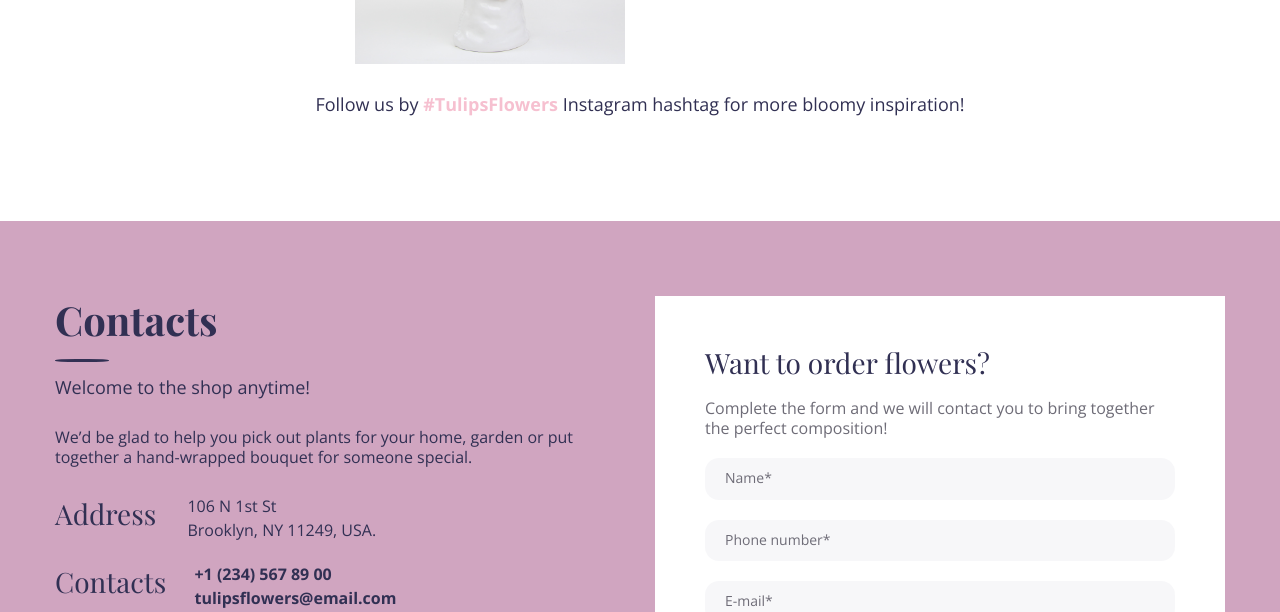
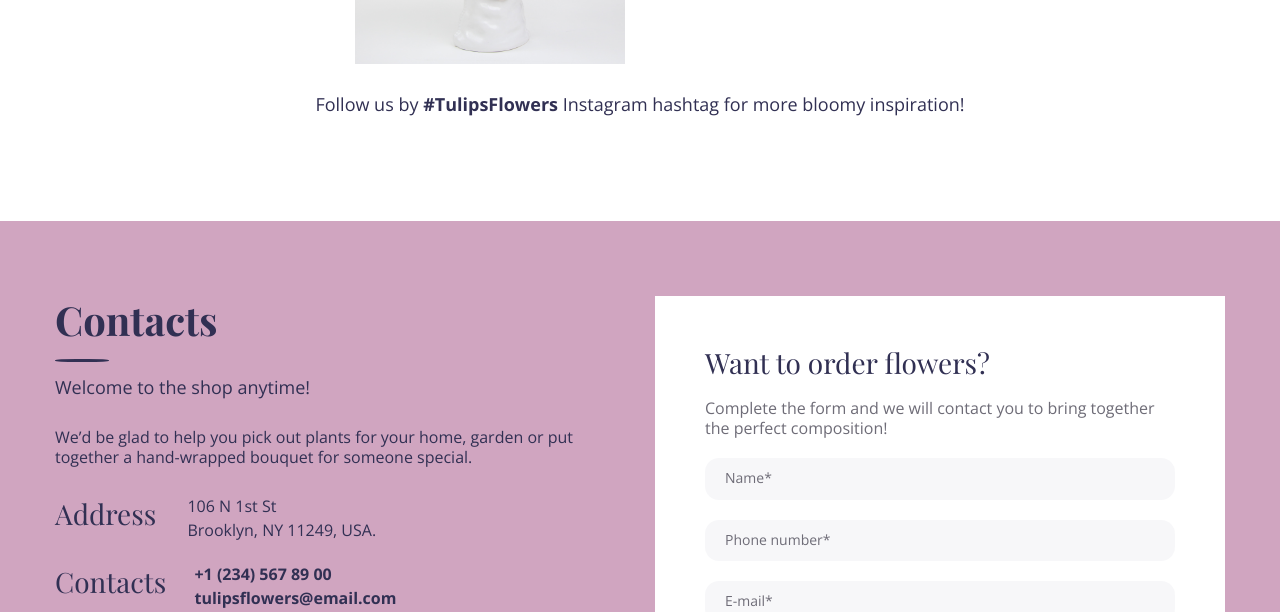
Before and after one commit to irynalitvinova/floral-studio, a plain HTML site: page index.html in a window 1280 px wide. Shown: the part 6371-6983 px from the top of the page. Drawn offline with nearby package versions, Linux system fonts and the light colour scheme.

Commit message:
fixed contrast error text color in section follow

```diff
--- a/css/follow.css
+++ b/css/follow.css
@@ -7,7 +7,7 @@
 }
 
 .follow-subtitle-hashtag {
-  color: var(--brand-color-light);
+  color: var(--text-color-accent-dark);
   font-weight: 700;
 }
 
```
Also changed, not shown: index.html (+2 -1 lines).
